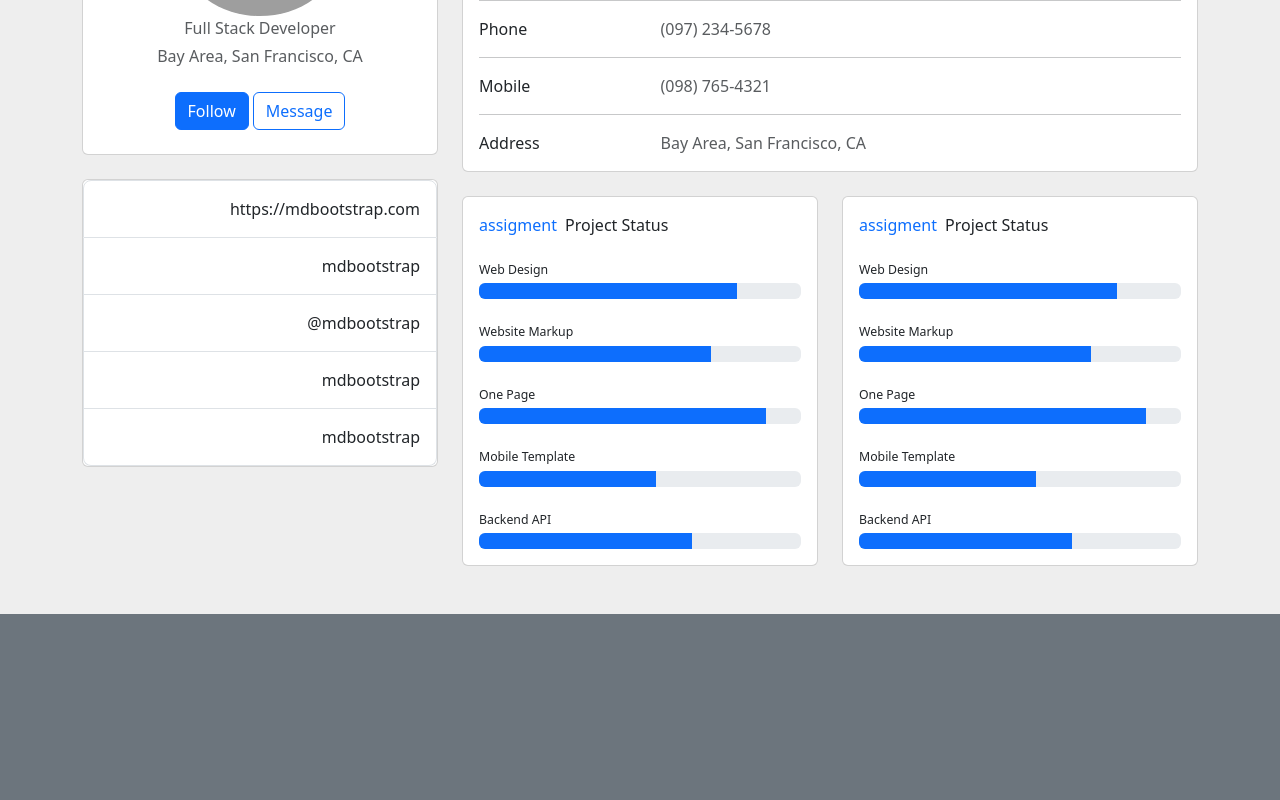
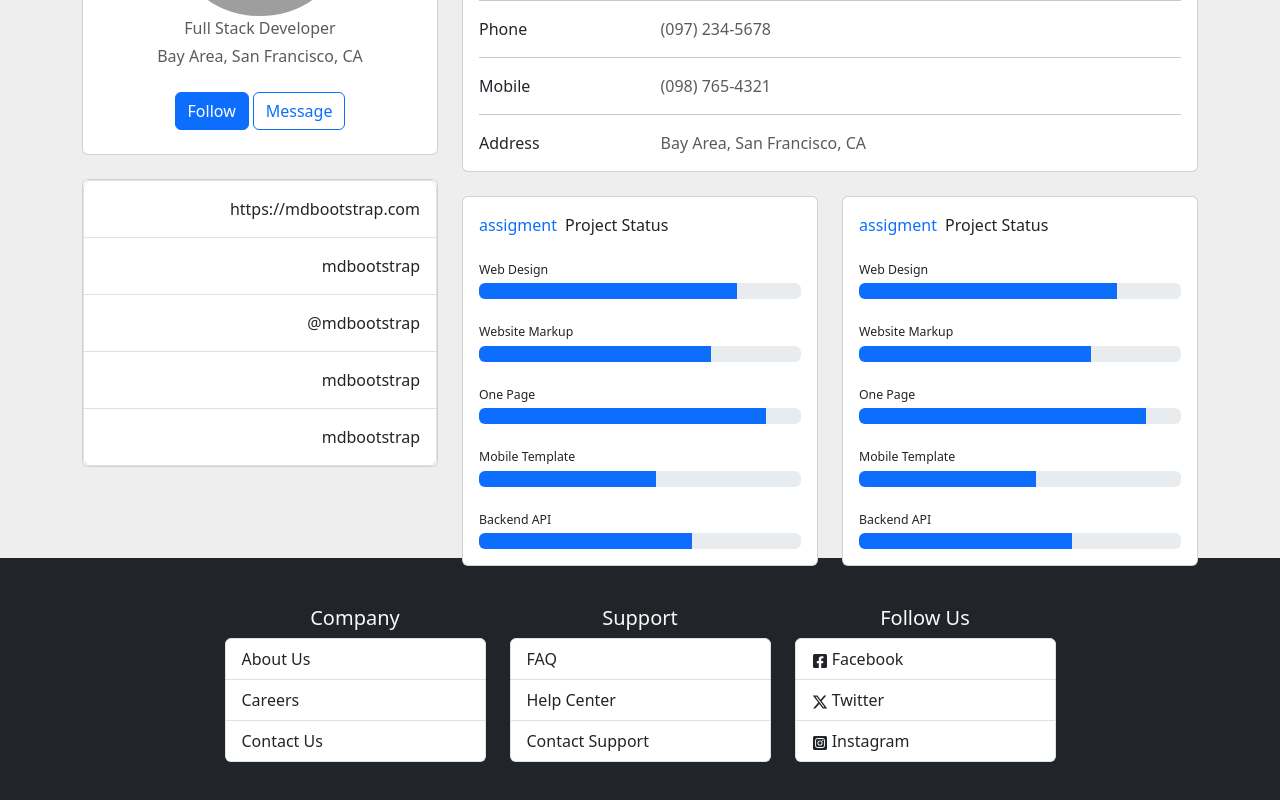
Before and after one commit to SehChong/Event-Management, a React (Create React App) app in the folder frontend/: page /profile in a window 1280 px wide. Shown: the part 242-1042 px from the top of the page. Before the commit the page ends 856 px from the top, so only its background shows below. Built offline with nearby package versions, Linux system fonts and the light colour scheme; grey boxes are pictures that could not be loaded.

Commit message:
footer on profile

```diff
--- a/frontend/src/Pages/Profile.jsx
+++ b/frontend/src/Pages/Profile.jsx
@@ -17,6 +17,7 @@ import {
     MDBListGroupItem
 } from 'mdb-react-ui-kit';
 import { useNavigate } from 'react-router-dom';
+import { Footer } from '../Components/Footer';
 
 export const Profile = () => {
     const navigate = useNavigate();
@@ -38,7 +39,7 @@ export const Profile = () => {
       }
   return (
     <section style={{ backgroundColor: '#eee' }}>
-      <MDBContainer className="py-5">
+      <MDBContainer className="py-5" style={{height:"100vh"}}>
         <MDBRow>
           <MDBCol>
             <MDBBreadcrumb className="bg-light rounded-3 p-3 mb-4">
@@ -223,6 +224,7 @@ export const Profile = () => {
           </MDBCol>
         </MDBRow>
       </MDBContainer>
+      <Footer/>
     </section>
   )
 }
```
